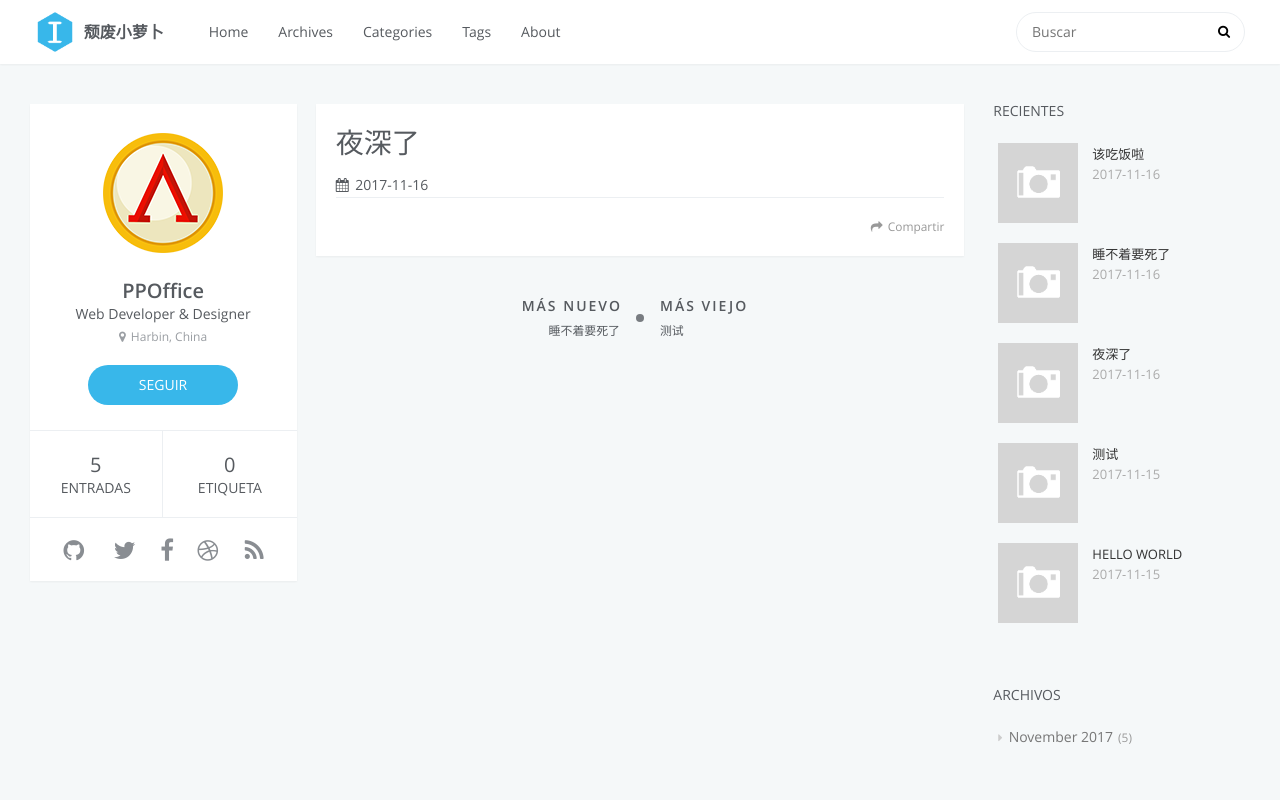
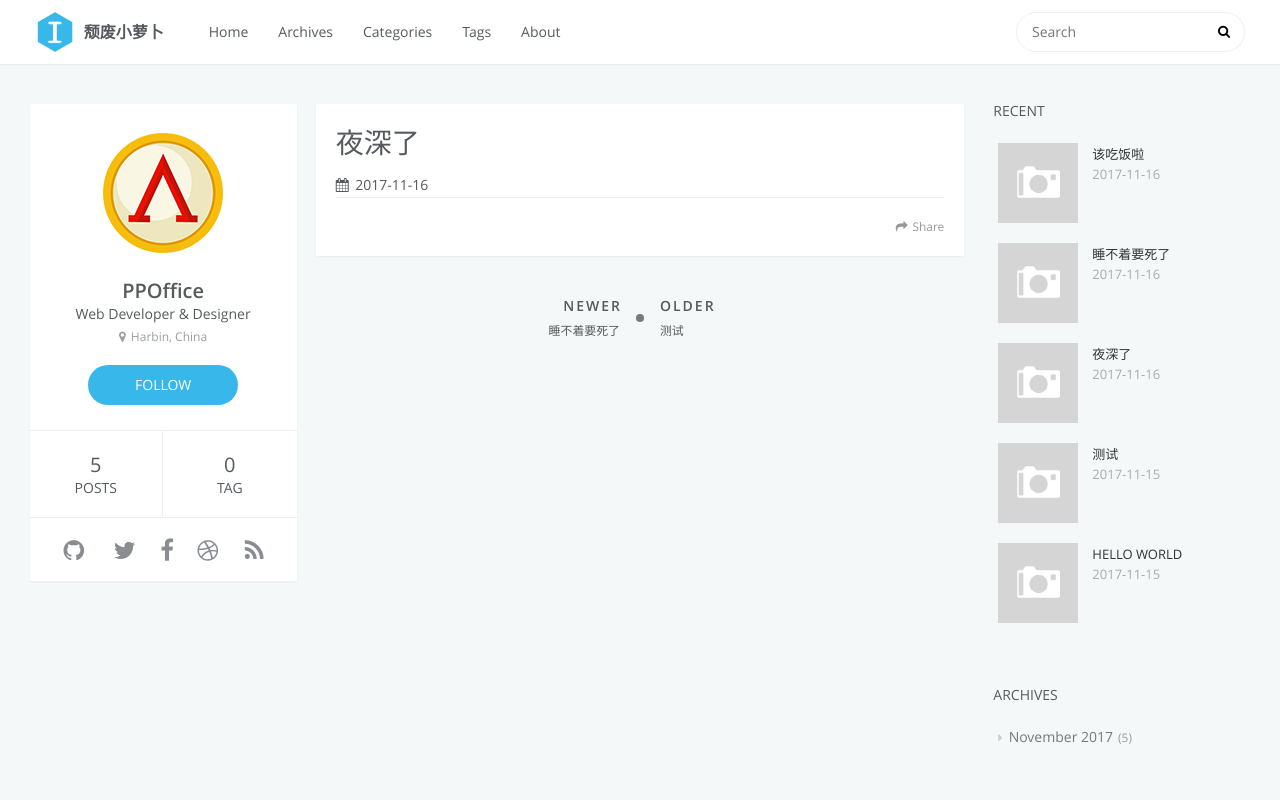
Before and after one commit to luoyang316/luoyang316.github.io, a plain HTML site: page 2017/11/16/夜深了/index.html in a window 1280 px wide. Shown: the top 800 px of the page. Drawn offline with Linux system fonts and the light colour scheme.

Commit message:
Site updated: 2017-11-16 13:18:13

```diff
--- a/2017/11/16/夜深了/index.html
+++ b/2017/11/16/夜深了/index.html
@@ -77,7 +77,7 @@
             <div id="search-form-wrap">
 
     <form class="search-form">
-        <input type="text" class="ins-search-input search-form-input" placeholder="Buscar" />
+        <input type="text" class="ins-search-input search-form-input" placeholder="Search" />
         <button type="submit" class="search-form-submit"></button>
     </form>
     <div class="ins-search">
@@ -96,10 +96,10 @@
 (function (window) {
     var INSIGHT_CONFIG = {
         TRANSLATION: {
-            POSTS: 'Entradas',
+            POSTS: 'Posts',
             PAGES: 'Pages',
-            CATEGORIES: 'Categorias',
-            TAGS: 'Etiquetas',
+            CATEGORIES: 'Categories',
+            TAGS: 'Tags',
             UNTITLED: '(Untitled)',
         },
         ROOT_URL: '/',
@@ -130,7 +130,7 @@
                 <td>
 
     <div class="search-form">
-        <input type="text" class="ins-search-input search-form-input" placeholder="Buscar" />
+        <input type="text" class="ins-search-input search-form-input" placeholder="Search" />
     </div>
 
                 </td>
@@ -150,16 +150,16 @@
             <h2 id="name">PPOffice</h2>
             <h3 id="title">Web Developer &amp; Designer</h3>
             <span id="location"><i class="fa fa-map-marker"></i>Harbin, China</span>
-            <a id="follow" target="_blank" href="https://github.com/ppoffice/">SEGUIR</a>
+            <a id="follow" target="_blank" href="https://github.com/ppoffice/">FOLLOW</a>
         </div>
         <div class="article-info profile-block">
             <div class="article-info-block">
                 5
-                <span>Entradas</span>
+                <span>posts</span>
             </div>
             <div class="article-info-block">
                 0
-                <span>Etiqueta</span>
+                <span>tag</span>
             </div>
         </div>
 
@@ -249,7 +249,7 @@
 
 </div>
 
-    <a data-url="http://blog.ccc123.net/2017/11/16/夜深了/" data-id="cja20y85g0003x0259etnf1tr" class="article-share-link"><i class="fa fa-share"></i>Compartir</a>
+    <a data-url="http://blog.ccc123.net/2017/11/16/夜深了/" data-id="cja20ynnk0000mk25vu865bq7" class="article-share-link"><i class="fa fa-share"></i>Share</a>
 <script>
     (function ($) {
         // Prevent duplicate binding
@@ -325,7 +325,7 @@
 <nav id="article-nav">
 
         <a href="/2017/11/16/这个是这么了 睡不着/" id="article-nav-newer" class="article-nav-link-wrap">
-            <strong class="article-nav-caption">Más nuevo</strong>
+            <strong class="article-nav-caption">Newer</strong>
             <div class="article-nav-title">
 
                     睡不着要死了
@@ -335,7 +335,7 @@
 
 
         <a href="/2017/11/15/我的博客/" id="article-nav-older" class="article-nav-link-wrap">
-            <strong class="article-nav-caption">Más viejo</strong>
+            <strong class="article-nav-caption">Older</strong>
             <div class="article-nav-title">测试</div>
         </a>
 
@@ -356,7 +356,7 @@
 
 
     <div class="widget-wrap">
-        <h3 class="widget-title">Recientes</h3>
+        <h3 class="widget-title">recent</h3>
         <div class="widget">
             <ul id="recent-post" class="">
 
@@ -464,7 +464,7 @@
 
 
     <div class="widget-wrap">
-        <h3 class="widget-title">Archivos</h3>
+        <h3 class="widget-title">archives</h3>
         <div class="widget">
             <ul class="archive-list"><li class="archive-list-item"><a class="archive-list-link" href="/archives/2017/11/">November 2017</a><span class="archive-list-count">5</span></li></ul>
         </div>
@@ -477,7 +477,7 @@
 
 
     <div class="widget-wrap widget-list">
-        <h3 class="widget-title">Links</h3>
+        <h3 class="widget-title">links</h3>
         <div class="widget">
             <ul>
 
```
Also changed, not shown: 2017/11/15/hello-world/index.html (+13 -13 lines), 2017/11/15/我的博客/index.html (+14 -14 lines), 2017/11/16/该吃饭啦/index.html (+13 -13 lines), 2017/11/16/这个是这么了 睡不着/index.html (+14 -14 lines), archives/2017/11/index.html (+12 -12 lines), archives/2017/index.html (+12 -12 lines), archives/index.html (+12 -12 lines), index.html (+16 -16 lines).
